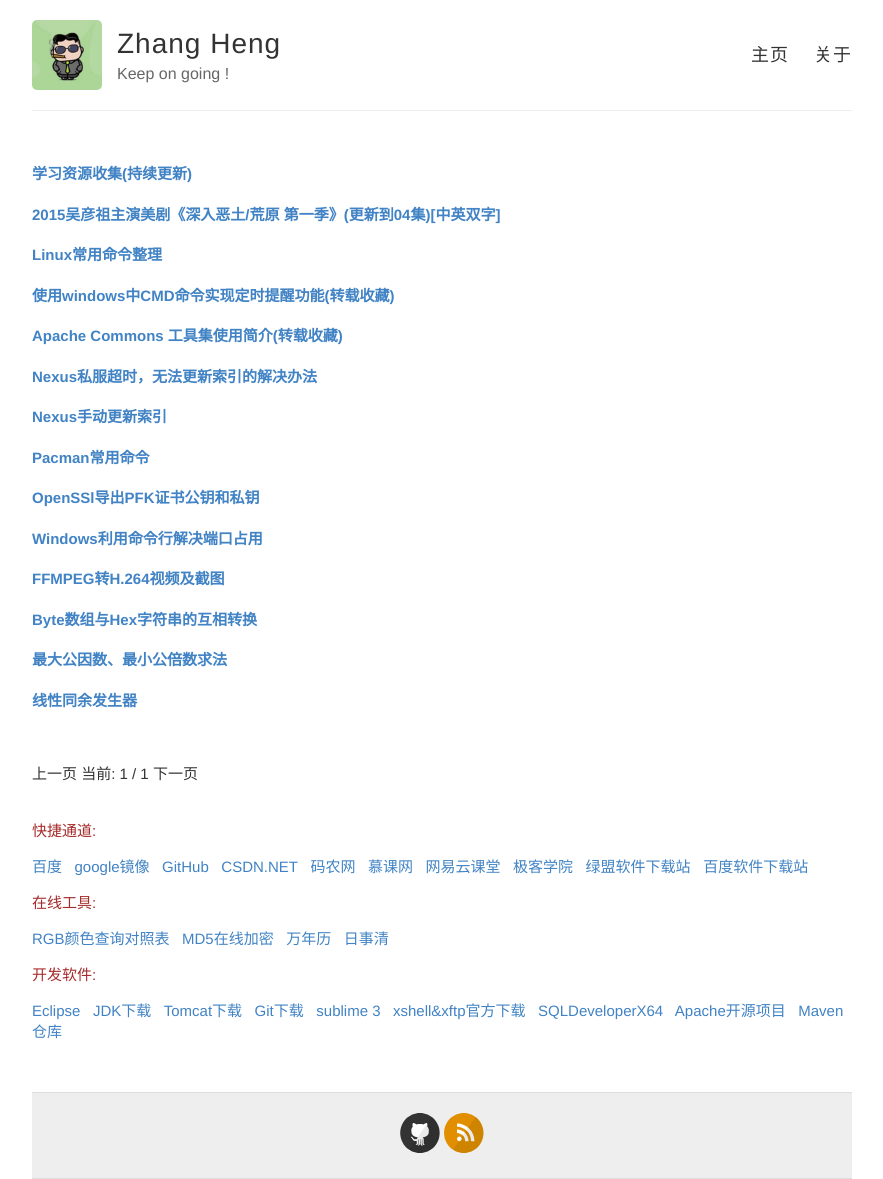
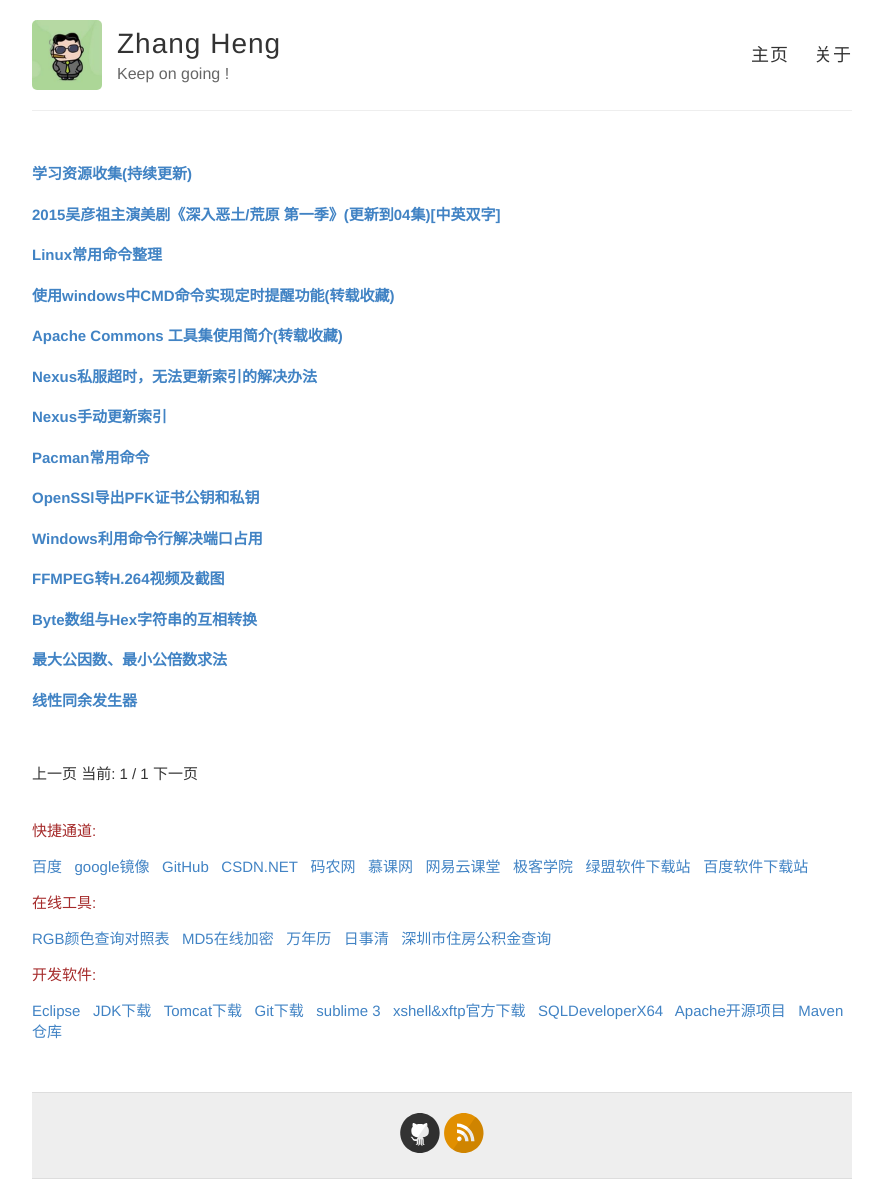
Before and after one commit to daniel163/daniel163.github.io, a Jekyll site: the page built from index.html, in a window 1280 px wide. Shown: the whole page, without its empty margins (198-1081 px from the left). Built offline with Jekyll 4.4.1, drawn with Linux system fonts in a browser that asks for light colours; Markdown is read by kramdown in place of the engine named in the settings; the list of posts is cut into pages by our own code.

Commit message:
更新主页

```diff
--- a/index.html
+++ b/index.html
@@ -58,6 +58,7 @@ layout: default
 	<a href="http://md5jiami.51240.com/" target="_blank">MD5在线加密</a>&nbsp&nbsp
 	<a href="http://www.baidu.com/baidu?wd=%CD%F2%C4%EA%C0%FA&tn=monline_4_dg" target="_blank">万年历</a>&nbsp&nbsp
 	<a href="http://www.rishiqing.com/" target="_blank">日事清</a>&nbsp&nbsp
+	<a href="http://www.szzfgjj.com/fzgn/zfcq/" target="_blank">深圳市住房公积金查询</a>&nbsp&nbsp
 	</p>
 
 
```
